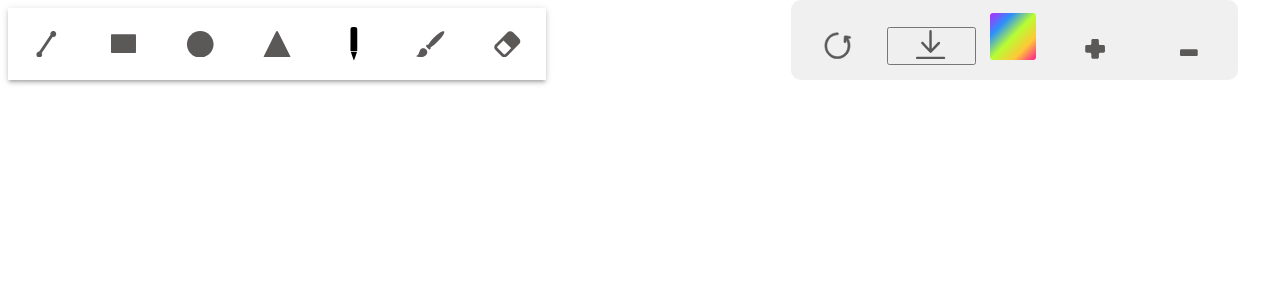
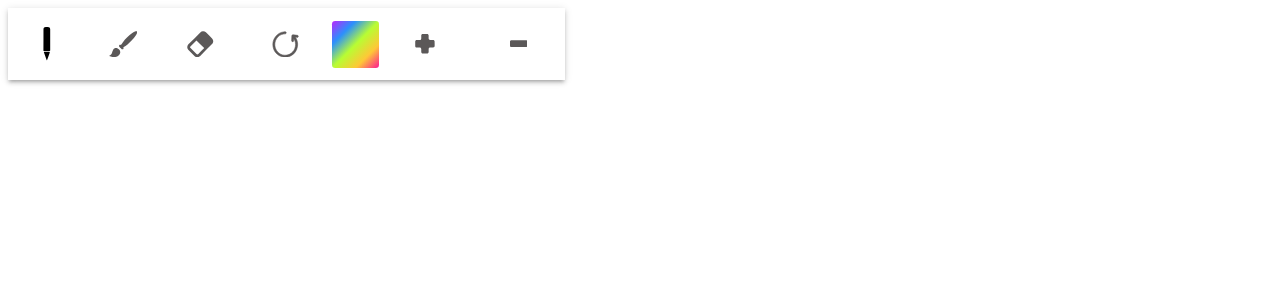
Before and after one commit to awon20/canvas_drawing, a React (Create React App) app: page / in a window 1280 px wide. Shown: the top 300 px of the page. Built offline with nearby package versions, Linux system fonts and the light colour scheme.

Commit message:
removing and remplacing some button

```diff
--- a/src/components/Swatch.js
+++ b/src/components/Swatch.js
@@ -1,6 +1,6 @@
 import React, { useState } from "react";
 import Paper from '@mui/material/Paper';
-
+import Grid from '@material-ui/core/Grid';
 import ToggleButton from '@mui/material/ToggleButton';
 import ToggleButtonGroup from '@mui/material/ToggleButtonGroup';
 import { makeStyles } from '@material-ui/core/styles';
@@ -45,11 +45,18 @@ export default function Swatch({
   const [displayStroke, setDisplayStroke] = useState(false);
   const classes = useStyles();
   const [view, setView] = React.useState('list');
+  const [alignment, setAlignment] = React.useState('bottom');
+
 
   const handleChange = (event, nextView) => {
     setView(nextView);
   };
 
+  const handleAlignment = (event, newAlignment) => {
+    if (newAlignment !== null) {
+      setAlignment(newAlignment);
+    }
+  };
 
   const handleClickStroke = () => {
     setDisplayStroke(!displayStroke);
@@ -79,14 +86,15 @@ export default function Swatch({
     }
   };
   return (
-    <div>
+    <Grid container spacing={2}>
+      <Grid item sm={12} md={6}>
       <div className={classes.root}>
-      <ToggleButtonGroup
-        orientation="vertical"
-        value={view}
-        exclusive
-        onChange={handleChange}
-      >
+        <ToggleButtonGroup
+          orientation="vertical"
+          value={alignment}
+          exclusive
+          onChange={e => { handleAlignment(e); handleChange(e) }}
+        >
       {/* <div className="row"> */}
         {/* <div
           className="col-md-1 icon-bar"
@@ -116,7 +124,7 @@ export default function Swatch({
           <Resize toolType={toolType} colorWidth={colorWidth} />
           </button> */}
           <Paper square elevation={3}>
-          <ToggleButton value="list" aria-label="line"
+          {/* <ToggleButton value="list" aria-label="line"
             id="line"
             data-toggle="tooltip"
             data-placement="top"
@@ -174,7 +182,7 @@ export default function Swatch({
             }}
           >
             <Triangle toolType={toolType} colorWidth={colorWidth} />
-          </ToggleButton>
+          </ToggleButton> */}
 
           <ToggleButton  value="list" aria-label="pencil"
             id="pencil"
@@ -220,29 +228,7 @@ export default function Swatch({
           >
             <Eraser toolType={toolType} colorWidth={colorWidth} />
           </ToggleButton>
-          </Paper>
-          </ToggleButtonGroup>
-        </div>
-        {/* hier fängt die HorizontalButtonbalken */}
-        <div className="col-md-11">
-          <div
-            className="row icon-vbar"
-            style={{
-              position: "absolute",
-              backgroundColor: "#f0f0f0",
-              width:
-                window.innerWidth <= 1024
-                  ? `${window.innerWidth * 0.073 * 5.6}px`
-                  : `${window.innerWidth * 0.073 * 4.79}px`,
-              height: `${window.innerHeight * 0.1}px`,
-              right: `${
-                (window.innerWidth - window.innerWidth * 0.073 * 4.8) / 20
-              }px`,
-              top: "0px",
-              borderRadius: "10px",
-            }}
-          >
-            <button
+          <ToggleButton
               style={styles.topicons}
               data-toggle="tooltip"
               data-placement="top"
@@ -254,24 +240,22 @@ export default function Swatch({
               }}
             >
               <Reset />
-            </button>
-            <button
+            </ToggleButton>
+            {/* <ToggleButton
               style={styles.topicons}
               data-toggle="tooltip"
               data-placement="top"
               title="Download"
             >
-              <button onClick={download}>
+              <ToggleButton onClick={download}>
                 <Download />
-              </button>
-            </button>
-            <div>
-              <button
+              </ToggleButton>
+            </ToggleButton> */}
+              <ToggleButton
                 style={styles.picker}
                 onClick={handleClickStroke}
-              ></button>
-            </div>
-            <button
+              ></ToggleButton>
+            <ToggleButton
               style={styles.topicons}
               onClick={increaseWidth}
               data-toggle="tooltip"
@@ -279,8 +263,8 @@ export default function Swatch({
               title="Increase Width"
             >
               <Plus />
-            </button>
-            <button
+            </ToggleButton>
+            <ToggleButton
               style={styles.topicons}
               onClick={decreaseWidth}
               data-toggle="tooltip"
@@ -288,8 +272,7 @@ export default function Swatch({
               title="Decrease Width"
             >
               <Minus />
-            </button>
-          </div>
+            </ToggleButton>
           <div
             className="row"
             style={{ position: "absolute", right: "0px", top: "0px" }}
@@ -300,7 +283,11 @@ export default function Swatch({
               </div>
             )}
           </div>
+          </Paper>
+          </ToggleButtonGroup>
         </div>
-        </div>
+        {/* hier fängt die HorizontalButtonbalken */}
+        </Grid>
+        </Grid>
   );
 }
```
